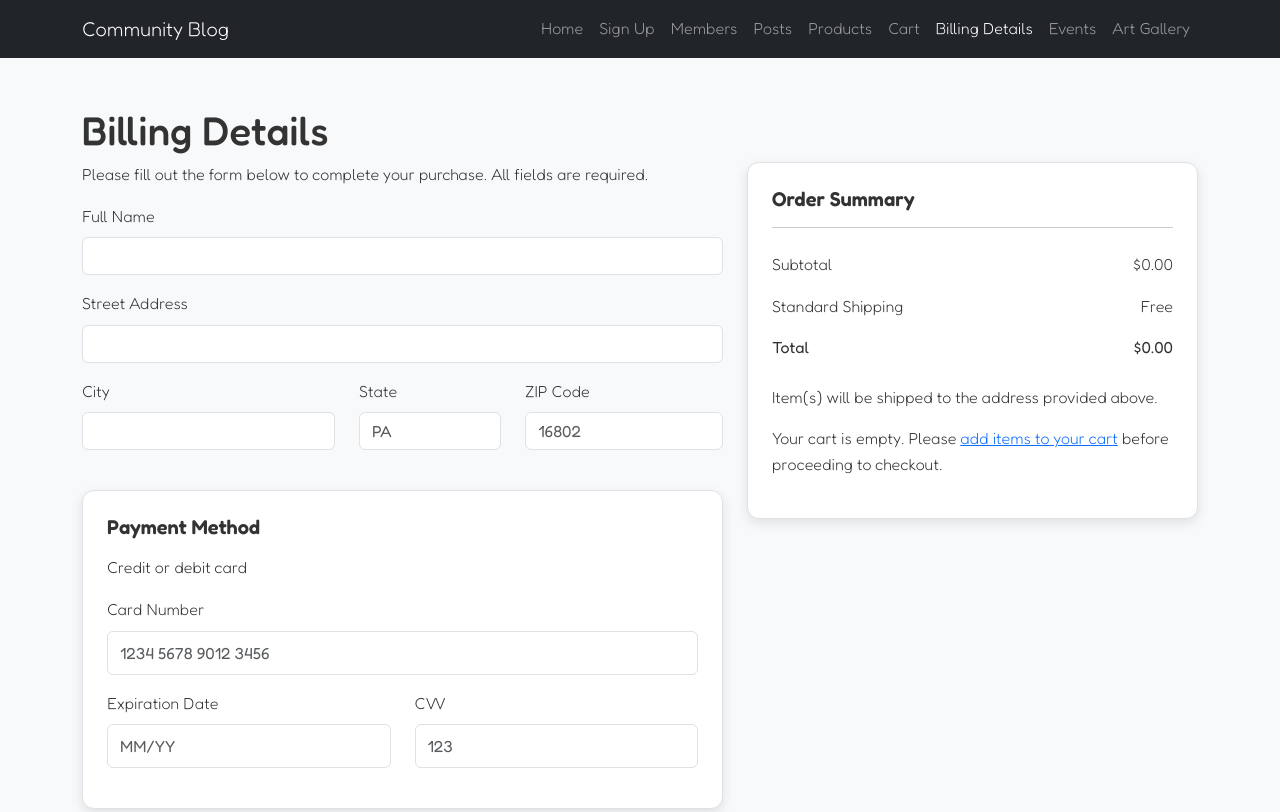
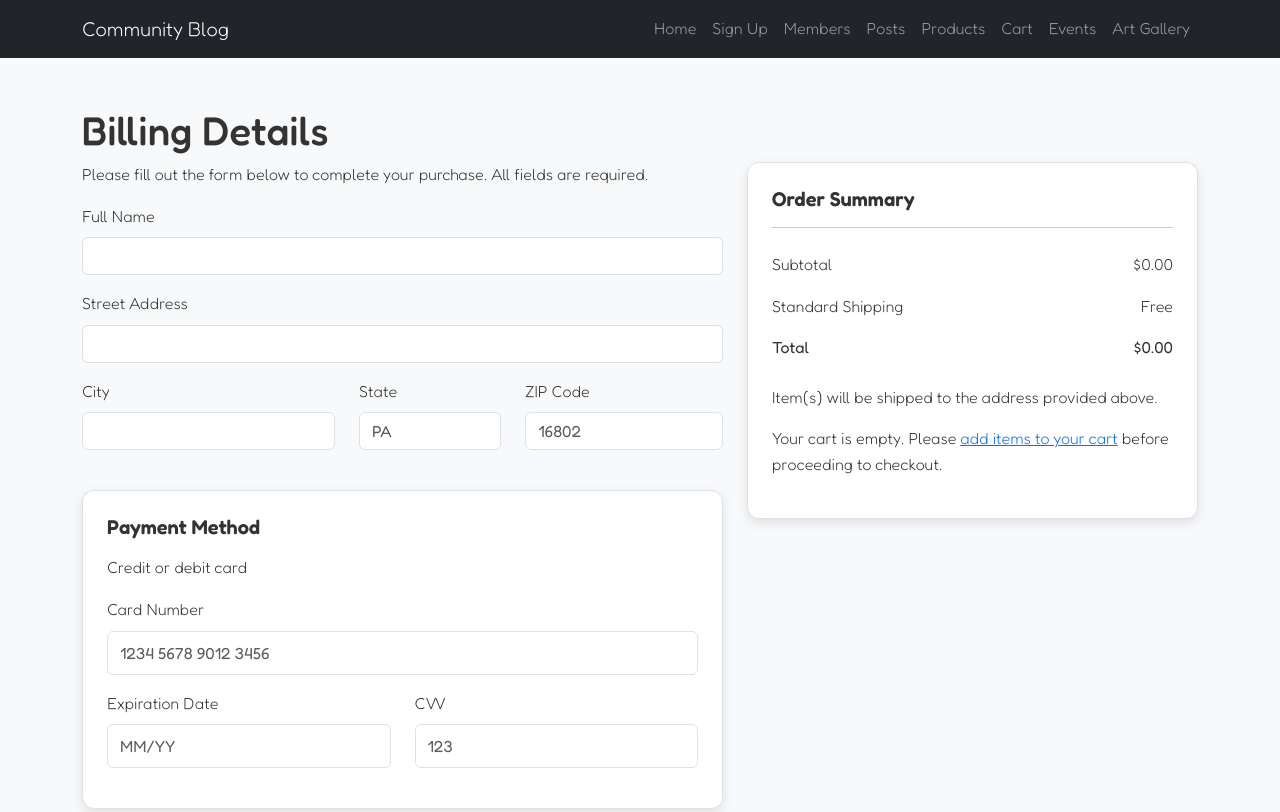
Before and after one commit to ajs10180/IST256GroupProject, a website: page billing.html in a window 1280 px wide. Shown: the top 812 px of the page. Drawn offline with nearby package versions, Linux system fonts and the light colour scheme; no server answers.

```diff
--- a/billing.html
+++ b/billing.html
@@ -25,7 +25,6 @@
           <li class="nav-item"><a class="nav-link" href="posts.html">Posts</a></li>
           <li class="nav-item"><a class="nav-link" href="products.html">Products</a></li>
           <li class="nav-item"><a class="nav-link" href="cart.html">Cart</a></li>
-          <li class="nav-item"><a class="nav-link active" href="billing.html">Billing Details</a></li>
           <li class="nav-item"><a class="nav-link" href="events.html">Events</a></li>
           <li class="nav-item"><a class="nav-link" href="art.html">Art Gallery</a></li>
         </ul>
```
